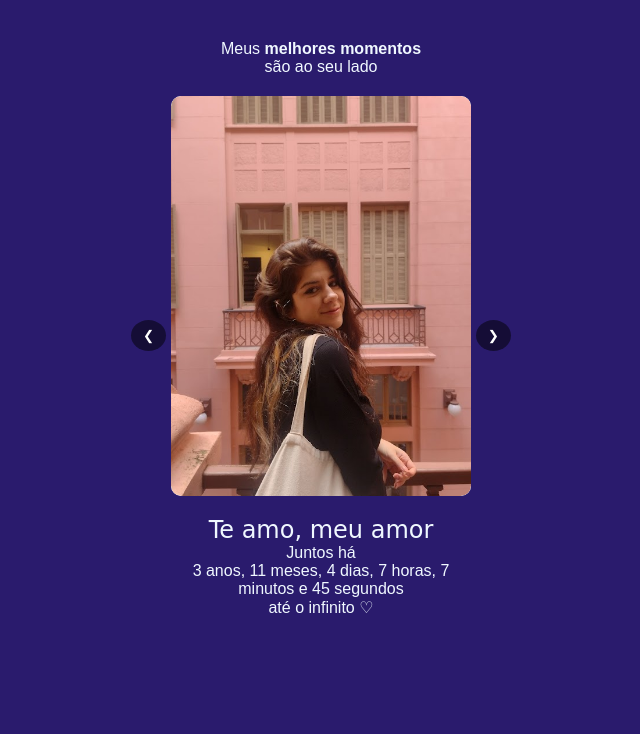
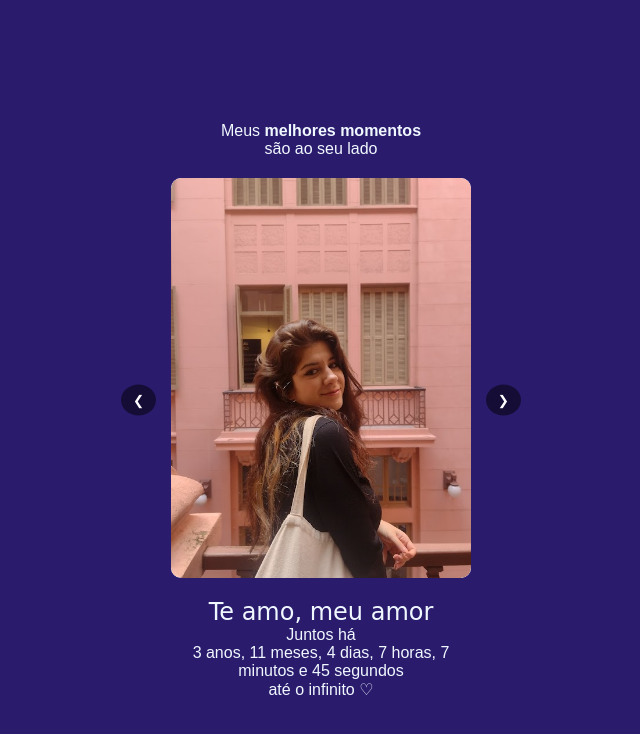
Before and after one commit to leonardomsehn/diaDosNamorados, a plain HTML site: page index.html in a window 1280 px wide. Shown: the whole page, without its empty margins (319-959 px from the left). Drawn offline with nearby package versions, Linux system fonts and the light colour scheme.

Commit message:
centralizacao

```diff
--- a/styles.css
+++ b/styles.css
@@ -1,52 +1,3 @@
-/* * {
-  margin: 0;
-  padding: 0;
-  box-sizing: border-box;
-}
-
-html,
-body {
-  display: flex;
-  justify-content: center;
-  align-items: center;
-  height: 100vh;
-  font-family: sans-serif;
-  background-color: rgb(42, 27, 109);
-}
-
-.principal {
-  width: 300px;
-  height: 800px;
-  display: flex;
-  flex-direction: column;
-  justify-content: center;
-  align-items: center;
-  border-radius: 10px;
-  padding: 20px;
-}
-
-.img {
-  width: 300px;
-  height: 600px;
-  background-color: rgb(255, 255, 255);
-  border-radius: 10px;
-  padding: 5px;
-}
-.text {
-  display: flex;
-  flex-direction: column;
-  justify-content: center;
-  align-items: center;
-  color: aliceblue;
-  margin-top: 20px;
-}
-
-.text h1 {
-  font-size: 1.5rem;
-  font-family: "Edu NSW ACT Cursive", cursive;
-  font-weight: 500;
-} */
-
 * {
   margin: 0;
   padding: 0;
@@ -55,18 +6,17 @@ body {
 
 html,
 body {
+  height: 100vh;
+  background-color: rgb(42, 27, 109);
+  font-family: sans-serif;
   display: flex;
   justify-content: center;
   align-items: center;
-  height: 100vh;
-  background-color: rgb(42, 27, 109);
-  font-family: sans-serif;
 }
 
 .principal {
-  position: relative; /* Necessário para posicionar as setas ABSOLUTAMENTE */
-  width: 300px;
-  height: 800px;
+  position: relative;
+  width: 320px;
   display: flex;
   flex-direction: column;
   align-items: center;
@@ -80,6 +30,9 @@ body {
   background-color: rgb(255, 255, 255);
   border-radius: 10px;
   overflow: hidden;
+  display: flex;
+  justify-content: center;
+  align-items: center;
 }
 
 .img img {
@@ -89,11 +42,12 @@ body {
   border-radius: 10px;
 }
 
-/* Botões fora, posicionados ao lado da imagem */
+/* Botões fora da imagem */
 button.prev,
 button.next {
   position: absolute;
-  top: 320px; /* ajusta para alinhar verticalmente com a imagem */
+  top: 50%;
+  transform: translateY(-50%);
   background-color: rgba(0, 0, 0, 0.5);
   color: white;
   border: none;
@@ -103,11 +57,11 @@ button.next {
 }
 
 button.prev {
-  left: -40px; /* fora da imagem, à esquerda */
+  left: -40px;
 }
 
 button.next {
-  right: -40px; /* fora da imagem, à direita */
+  right: -40px;
 }
 
 .text {
```
